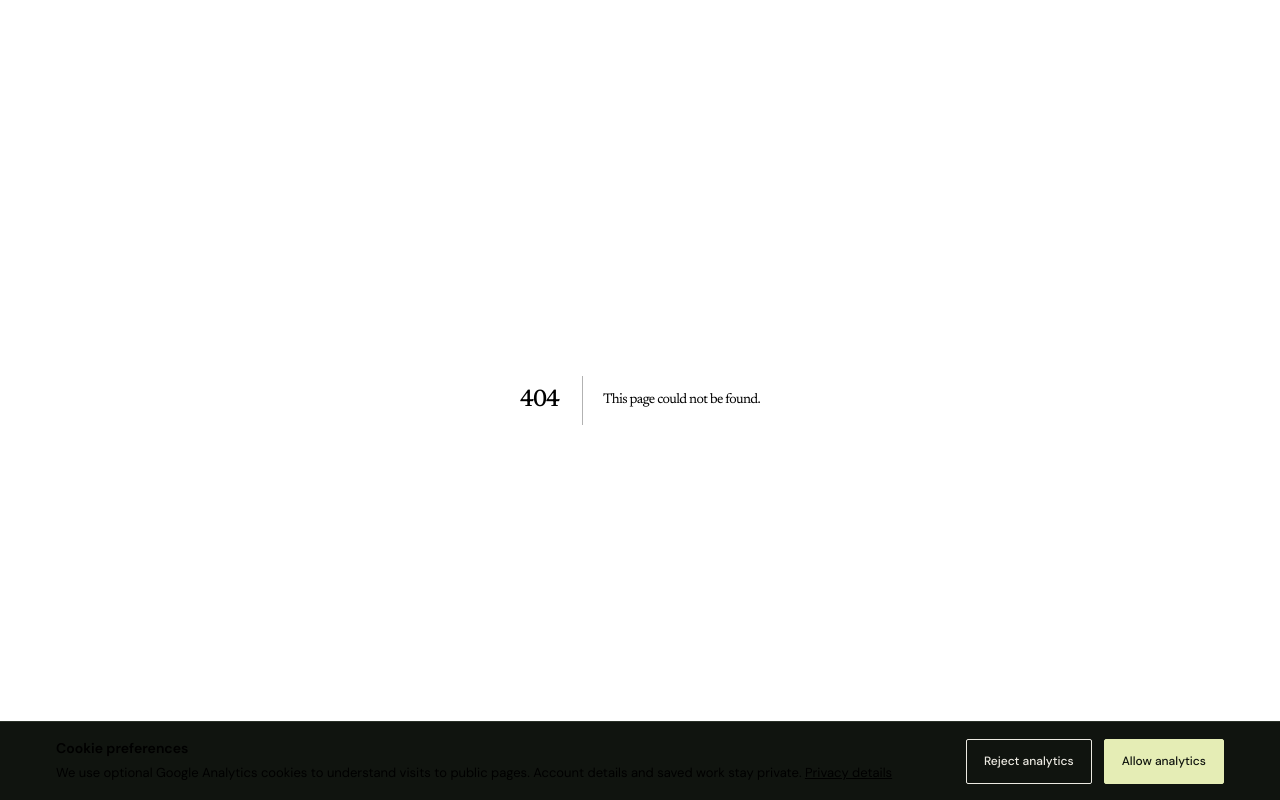
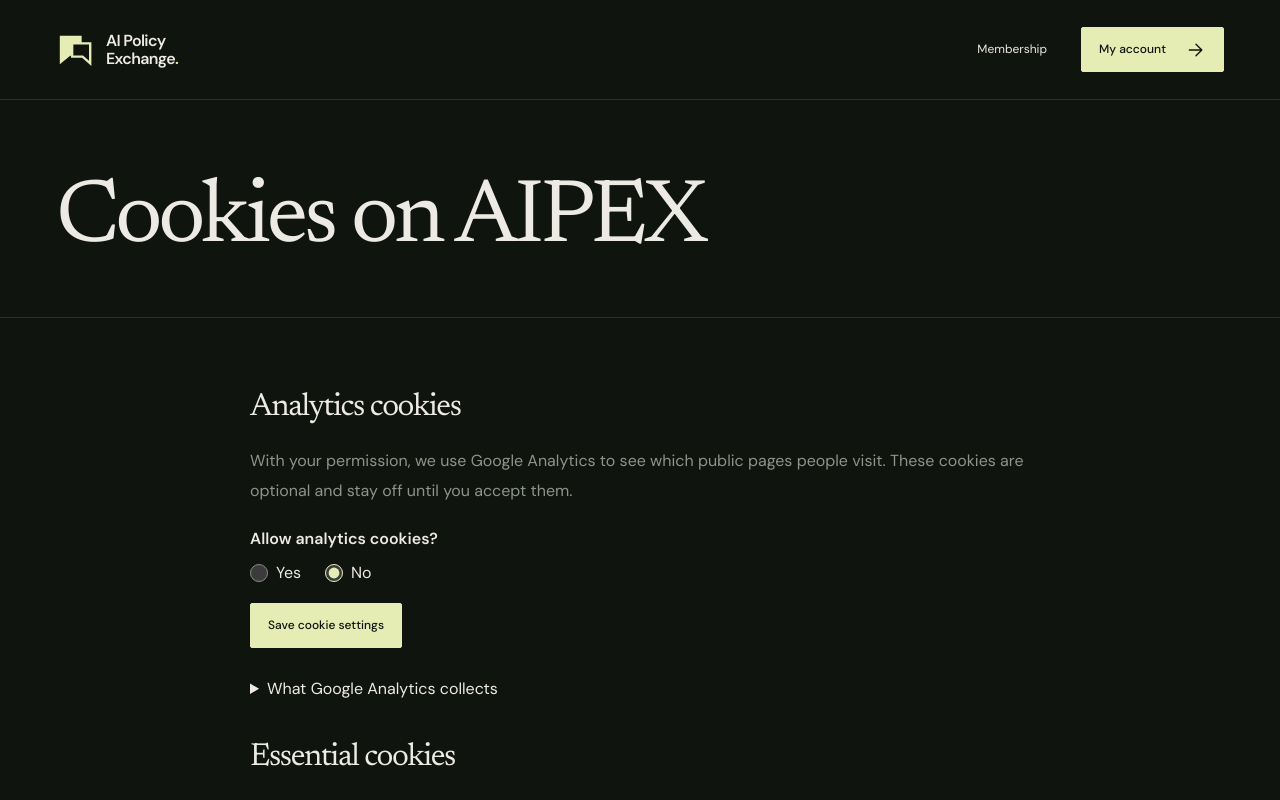
Before and after one commit to jamiegreee/aipex, a Next.js app: page /cookies in a window 1280 px wide. Before the commit this address had no page. Shown: the top 800 px of the page. Built offline with nearby package versions, Linux system fonts and the light colour scheme.

Commit message:
Simplify cookie consent and settings on AIPEX

```diff
--- /dev/null
+++ b/src/app/cookies/page.tsx
@@ -0,0 +1,68 @@
+import type { Metadata } from "next";
+import Link from "next/link";
+import { CookieSettings } from "@/components/Analytics";
+import Footer from "@/components/Footer";
+import Navigation from "@/components/Navigation";
+
+export const metadata: Metadata = {
+  title: "Cookies",
+  description: "Choose whether AIPEX can use analytics cookies and see what we store in your browser.",
+};
+
+export default function Cookies() {
+  return (
+    <>
+      <Navigation />
+      <main id="main">
+        <header className="page-intro">
+          <div className="container">
+            <h1>Cookies on AIPEX</h1>
+          </div>
+        </header>
+        <div className="container prose-page">
+          <h2>Analytics cookies</h2>
+          <p>
+            With your permission, we use Google Analytics to see which public
+            pages people visit. These cookies are optional and stay off until
+            you accept them.
+          </p>
+          <CookieSettings />
+          <details>
+            <summary>What Google Analytics collects</summary>
+            <p>
+              Google receives the page title and address, a shortened
+              referring address, and details about your browser and device.
+              It uses your IP address to estimate your location. We leave out
+              private pages, your name, email address, saved work and any part
+              of the page address after a question mark or hash.
+            </p>
+            <p>
+              Google’s cookies (<code>_ga</code> and names starting with{" "}
+              <code>_ga_</code>) help distinguish visits and last up to six
+              months between visits. Turning analytics off removes these
+              cookies from this browser and stops future collection. Data
+              already collected is unaffected.
+            </p>
+            <p>
+              Advertising features are off. Google may process analytics data
+              outside the UK. Read{" "}
+              <a href="https://policies.google.com/privacy">Google’s privacy policy</a>.
+            </p>
+          </details>
+          <h2>Essential cookies</h2>
+          <p>
+            If you sign in, we use cookies to keep you signed in. Once you make
+            a cookie choice, we remember it in this browser for six months.
+            You can change it on this page at any time.
+          </p>
+          <p>
+            If you use a policy tool, your browser also stores your draft on
+            this device. Read about{" "}
+            <Link href="/privacy#tool-drafts">saving and deleting drafts</Link>.
+          </p>
+        </div>
+      </main>
+      <Footer />
+    </>
+  );
+}
--- a/src/app/globals.css
+++ b/src/app/globals.css
@@ -1,39 +1,45 @@
 @import "tailwindcss";
 
 .analytics-choice {
-  position: fixed;
-  inset: auto 0 0;
-  z-index: 100;
   padding-block: 16px;
-  border-top: 1px solid var(--color-border);
-  background: var(--color-cream);
-  max-height: 80dvh;
-  overflow-y: auto;
+  border-bottom: 1px solid var(--color-border);
+  background: var(--color-cream-dark);
 }
 .analytics-choice-inner {
   display: flex;
   align-items: center;
-  gap: 32px;
-}
-.analytics-choice-inner > div:first-child { flex: 1; }
-.analytics-choice h2 { font: 600 14px/1.5 var(--font-body), sans-serif; letter-spacing: normal; margin-bottom: 4px; }
-.analytics-choice p { font-size: 13px; }
-.analytics-choice a { text-decoration: underline; }
-.analytics-actions { display: flex; flex-shrink: 0; gap: 12px; }
-.footer-cookie-button {
-  padding: 0;
-  border: 0;
-  background: none;
-  color: inherit;
-  font-size: inherit;
-}
-.footer-cookie-button:hover {
-  color: var(--lime);
-}
-@media (max-width: 800px) {
-  .analytics-choice-inner { gap: 12px; flex-direction: column; align-items: stretch; }
-  .analytics-actions { flex-wrap: wrap; }
-  .analytics-actions button { flex: 1; }
+  flex-wrap: wrap;
+  gap: 12px 32px;
+}
+.analytics-choice-inner > div:first-child { flex: 1 1 38ch; }
+.analytics-choice h2 {
+  margin-bottom: 4px;
+  font: 600 16px/1.5 var(--font-body), sans-serif;
+  letter-spacing: normal;
+}
+.analytics-choice p { font-size: 14px; max-width: 72ch; }
+.analytics-choice a { text-decoration: underline; text-underline-offset: 3px; }
+.analytics-actions { display: flex; align-items: center; flex-wrap: wrap; gap: 12px; }
+.analytics-actions a { padding-block: 8px; font-size: 14px; }
+.cookie-settings { margin-block: 20px 28px; }
+.cookie-settings legend { font-weight: 600; }
+.cookie-settings label {
+  display: inline-flex;
+  align-items: center;
+  min-height: 44px;
+  gap: 8px;
+  margin-right: 24px;
+  cursor: pointer;
+}
+.cookie-settings input { width: 18px; height: 18px; accent-color: var(--color-accent); }
+.cookie-settings button { margin-top: 8px; }
+.cookie-settings [role="status"]:not(:empty) { margin-top: 12px; }
+@media (max-width: 600px) {
+  .analytics-choice-inner { flex-direction: column; align-items: flex-start; }
+  .analytics-choice-inner > div:first-child { flex: auto; }
+  .analytics-actions { width: 100%; gap: 8px; }
+  .analytics-actions .button { flex: 1; }
+  .analytics-actions a { flex-basis: 100%; }
 }
 
 @theme inline {
--- a/src/app/layout.tsx
+++ b/src/app/layout.tsx
@@ -48,11 +48,11 @@ export default function RootLayout({
       className={`${sans.variable} ${serif.variable} ${mono.variable}`}
     >
       <body>
+        <Suspense fallback={null}><Analytics /></Suspense>
         <a className="skip-link" href="#main">
           Skip to content
         </a>
         {children}
-        <Suspense fallback={null}><Analytics /></Suspense>
       </body>
     </html>
   );
--- a/src/app/page.tsx
+++ b/src/app/page.tsx
@@ -1,6 +1,5 @@
 import Link from "next/link";
 import { Arrow, ExchangeMark } from "@/components/Brand";
-import { CookiePreferencesButton } from "@/components/Analytics";
 import "./home.css";
 
 
@@ -86,7 +85,7 @@ export default function Home() {
         <span>© {new Date().getFullYear()} AI Policy Exchange</span>
         <Link href="/contact">Say hello</Link>
         <Link href="/privacy">Privacy</Link>
-        <CookiePreferencesButton />
+        <Link href="/cookies">Cookies</Link>
       </footer>
     </div>
   );
--- a/src/app/privacy/page.tsx
+++ b/src/app/privacy/page.tsx
@@ -16,7 +16,7 @@ export default function Privacy() {
       <main id="main">
         <section className="page-intro">
           <div className="container">
-            <p className="label">Last updated: 30 October 2026</p>
+            <p className="label">Last updated 24 November 2026</p>
             <h1>
               Your information.
               <br />
@@ -57,8 +57,7 @@ export default function Privacy() {
           </p>
           <p>
             Neon provides authentication and database storage; Vercel hosts
-            the application and Resend sends account and membership emails. Account cookies maintain your sign-in session.
-            These are necessary for account features. We do not use saved work
+            the application and Resend sends account and membership emails. We do not use saved work
             to train an AI model or submit it to an AI service for grading.
             Please do not enter confidential material or personal information
             about other people in your drafts.
@@ -75,29 +74,14 @@ export default function Privacy() {
             to deliver the website and correspondence, such as IP addresses and
             email delivery records.
           </p>
-          <h3>Policy tool drafts</h3>
+          <h3 id="tool-drafts">Policy tool drafts</h3>
           <p>Tools save drafts in your browser’s local storage, including on shared devices. You can remove an individual browser draft from its workspace. Downloads and imports happen on your device. Clearing browser data also removes these local copies.</p>
           <p>Choosing Save to account sends that draft to our Neon database, associated with your account. Account copies are private in the interface and are subject to the same administrative access, account-deletion and backup arrangements described above. Browser-draft removal does not delete a separately saved account copy. You can request deletion of account drafts using the contact details below. Tool text is not sent to an AI service.</p>
-          <h3>Optional website analytics</h3>
+          <h3>Cookies and analytics</h3>
           <p>
-            If you choose “Allow analytics”, Google Analytics measures visits to
-            public AIPEX pages. It receives page
-            addresses and titles, a shortened referring address, device and browser
-            information, and approximate location derived from your IP address.
-            Analytics cookies help distinguish visits. We do not send your name,
-            email address, saved work or progress records to Google Analytics.
-            Account, sign-in and password-reset pages are excluded, and we remove
-            query strings and fragments from the page addresses we send.
-          </p>
-          <p>
-            Analytics stays off until you opt in. You can reject it and still use
-            the whole site, or change your choice through “Cookie preferences” in
-            the footer of any page. We remember your choice for six months;
-            withdrawing consent stops collection and removes the analytics
-            cookies from this browser. It does not remove data already collected.
-            We keep advertising consent disabled. Google may process analytics
-            data outside the UK; see its{" "}
-            <a href="https://policies.google.com/privacy">privacy policy</a>.
+            We use essential cookies for sign-in and to remember your cookie
+            choice. Google Analytics measures visits to public pages only if you
+            agree. <Link href="/cookies">See which cookies we use and change your settings</Link>.
           </p>
           <h2>Access, correction and deletion</h2>
           <p>
--- a/src/components/Analytics.tsx
+++ b/src/components/Analytics.tsx
@@ -1,15 +1,14 @@
 "use client";
 
-import { useEffect, useRef, useState, useSyncExternalStore } from "react";
+import { type FormEvent, useEffect, useRef, useState, useSyncExternalStore } from "react";
 import { usePathname } from "next/navigation";
 import Script from "next/script";
 import Link from "next/link";
 import { ANALYTICS_CHOICE_COOKIE, GA_ID, analyticsLocation, clearAnalyticsCookies, isAnalyticsHost, isAnalyticsPage, setAnalyticsEnabled, trackPage } from "@/lib/analytics";
 
-type Choice = "accepted" | "rejected" | null;
+type Choice = "accepted" | "rejected";
 const eventName = "aipex-analytics-choice";
-const openEventName = "aipex-open-cookie-preferences";
-function readChoice(): Choice {
+function readChoice(): Choice | null {
   const value = document.cookie.split("; ").find(row => row.startsWith(`${ANALYTICS_CHOICE_COOKIE}=`))?.split("=")[1];
   return value === "accepted" || value === "rejected" ? value : null;
 }
@@ -21,21 +20,31 @@ function subscribe(notify: () => void) {
     window.removeEventListener("focus", notify);
   };
 }
-const serverChoice = () => null;
+// Until hydration, the browser's preference is unknown and analytics stays off.
+const serverChoice = () => undefined;
+
+function useChoice() {
+  return useSyncExternalStore<Choice | null | undefined>(subscribe, readChoice, serverChoice);
+}
+
+function saveChoice(next: Choice) {
+  document.cookie = `${ANALYTICS_CHOICE_COOKIE}=${next}; Max-Age=15552000; Path=/; SameSite=Lax${window.location.protocol === "https:" ? "; Secure" : ""}`;
+  if (next === "rejected") {
+    setAnalyticsEnabled(false);
+    clearAnalyticsCookies();
+  }
+  window.dispatchEvent(new Event(eventName));
+  return readChoice() === next;
+}
+
+const saveError = "Your browser could not save your cookie choice. Check your browser’s cookie settings.";
 
 export default function Analytics() {
   const pathname = usePathname();
-  const choice = useSyncExternalStore(subscribe, readChoice, serverChoice);
-  const [preferencesOpen, setPreferencesOpen] = useState(false);
+  const choice = useChoice();
   const [ready, setReady] = useState(false);
   const previousPage = useRef<string | null>(null);
   const allowed = choice === "accepted" && isAnalyticsPage(pathname);
-
-  useEffect(() => {
-    const open = () => setPreferencesOpen(true);
-    window.addEventListener(openEventName, open);
-    return () => window.removeEventListener(openEventName, open);
-  }, []);
 
   useEffect(() => {
     const enabled = allowed && isAnalyticsHost(window.location.hostname);
@@ -48,46 +57,88 @@ export default function Analytics() {
     return () => setAnalyticsEnabled(false);
   }, [allowed, pathname, ready]);
 
-  function choose(next: Exclude<Choice, null>) {
-    document.cookie = `${ANALYTICS_CHOICE_COOKIE}=${next}; Max-Age=15552000; Path=/; SameSite=Lax${window.location.protocol === "https:" ? "; Secure" : ""}`;
-    if (next === "rejected") {
-      setAnalyticsEnabled(false);
-      clearAnalyticsCookies();
-      setReady(false);
-    }
-    window.dispatchEvent(new Event(eventName));
-    setPreferencesOpen(false);
-  }
-
-  const show = choice === null || preferencesOpen;
   return (
     <>
       {allowed && typeof window !== "undefined" && isAnalyticsHost(window.location.hostname) && (
         <Script id="aipex-google-analytics" src={`https://www.googletagmanager.com/gtag/js?id=${GA_ID}`} strategy="afterInteractive" onReady={() => setReady(true)} />
       )}
-      {show && (
-        <section className="analytics-choice" aria-label="Analytics preferences">
-          <div className="container analytics-choice-inner">
-            <div>
-              <h2>Cookie preferences</h2>
-              <p>We use optional Google Analytics cookies to understand visits to public pages. Account details and saved work stay private. <Link href="/privacy">Privacy details</Link></p>
-            </div>
-            <div className="analytics-actions">
-              <button className="button button-small button-outline" onClick={() => choose("rejected")}>Reject analytics</button>
-              <button className="button button-small" onClick={() => choose("accepted")}>Allow analytics</button>
-            </div>
-          </div>
-        </section>
+      {choice !== undefined && pathname !== "/cookies" && (
+        <CookieBanner key={pathname} choice={choice} />
       )}
     </>
   );
 }
 
-// Lets the footer reopen the consent banner after a choice has been made.
-export function CookiePreferencesButton() {
+function CookieBanner({ choice }: { choice: Choice | null }) {
+  const [confirmed, setConfirmed] = useState(false);
+  const [failed, setFailed] = useState(false);
+  const message = useRef<HTMLParagraphElement>(null);
+
+  function choose(next: Choice) {
+    const saved = saveChoice(next);
+    setConfirmed(saved);
+    setFailed(!saved);
+  }
+
+  useEffect(() => {
+    if (confirmed) message.current?.focus();
+  }, [confirmed]);
+
+  if (choice && !confirmed) return null;
   return (
-    <button className="footer-cookie-button" type="button" onClick={() => window.dispatchEvent(new Event(openEventName))}>
-      Cookie preferences
-    </button>
+    <section className="analytics-choice" aria-label="Cookies on AIPEX" data-nosnippet="">
+      <div className="container analytics-choice-inner">
+        {choice ? (
+          <>
+            <p ref={message} tabIndex={-1} role="alert">
+              You’ve {choice} analytics cookies. You can <Link href="/cookies">change your cookie settings</Link> at any time.
+            </p>
+            <button type="button" className="button button-small" onClick={() => setConfirmed(false)}>Hide cookie message</button>
+          </>
+        ) : (
+          <>
+            <div>
+              <h2>Cookies on AIPEX</h2>
+              <p>We use essential cookies for sign-in and to remember your cookie choice. Can we also use Google Analytics cookies to see which public pages people visit?</p>
+            </div>
+            <div className="analytics-actions">
+              <button type="button" className="button button-small" onClick={() => choose("accepted")}>Accept analytics cookies</button>
+              <button type="button" className="button button-small" onClick={() => choose("rejected")}>Reject analytics cookies</button>
+              <Link href="/cookies">View cookies</Link>
+            </div>
+            {failed && <p role="alert">{saveError}</p>}
+          </>
+        )}
+      </div>
+    </section>
   );
 }
+
+export function CookieSettings() {
+  const choice = useChoice();
+  const [feedback, setFeedback] = useState("");
+
+  function save(event: FormEvent<HTMLFormElement>) {
+    event.preventDefault();
+    const next = new FormData(event.currentTarget).get("analytics");
+    if (next === "accepted" || next === "rejected") {
+      setFeedback(saveChoice(next) ? "Your cookie settings have been saved." : saveError);
+    }
+  }
+
+  if (choice === undefined) {
+    return <noscript><p>Analytics is off while JavaScript is disabled.</p></noscript>;
+  }
+
+  return (
+    <form className="cookie-settings" onSubmit={save} onChange={() => setFeedback("")}>
+      <fieldset key={choice ?? "undecided"}>
+        <legend>Allow analytics cookies?</legend>
+        <label><input type="radio" name="analytics" value="accepted" defaultChecked={choice === "accepted"} /> Yes</label>
+        <label><input type="radio" name="analytics" value="rejected" defaultChecked={choice !== "accepted"} /> No</label>
+      </fieldset>
+      <button type="submit" className="button button-small">Save cookie settings</button>
+      <p role="status">{feedback}</p>
+    </form>
+  );
+}
--- a/src/components/Footer.tsx
+++ b/src/components/Footer.tsx
@@ -1,6 +1,5 @@
 import Link from "next/link";
 import { Arrow, ExchangeMark } from "./Brand";
-import { CookiePreferencesButton } from "./Analytics";
 
 export default function Footer({
   tagline = "The public capacity to respond.",
@@ -39,7 +38,7 @@ export default function Footer({
           <span>© {new Date().getFullYear()} AI Policy Exchange</span>
           <Link href="/membership">Membership</Link>
           <Link href="/privacy">Privacy</Link>
-          <CookiePreferencesButton />
+          <Link href="/cookies">Cookies</Link>
         </div>
       </div>
     </footer>
```
Also changed, not shown: 2 other files (tests, documents, lock files or other folders).
